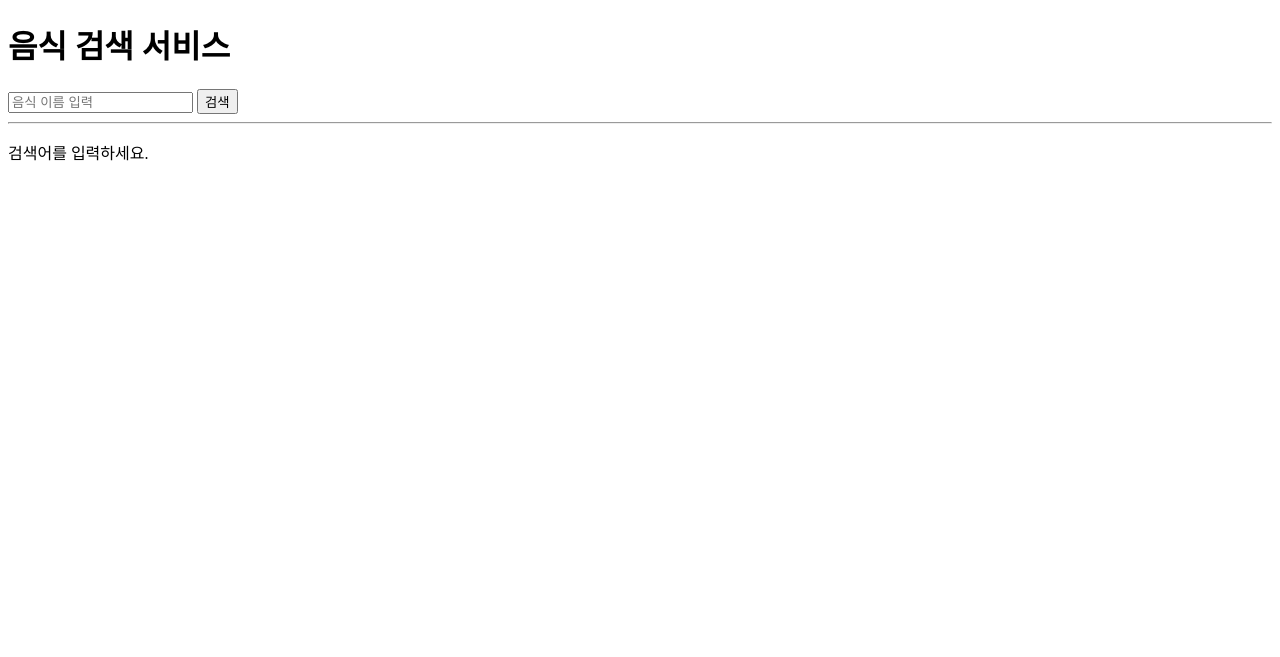
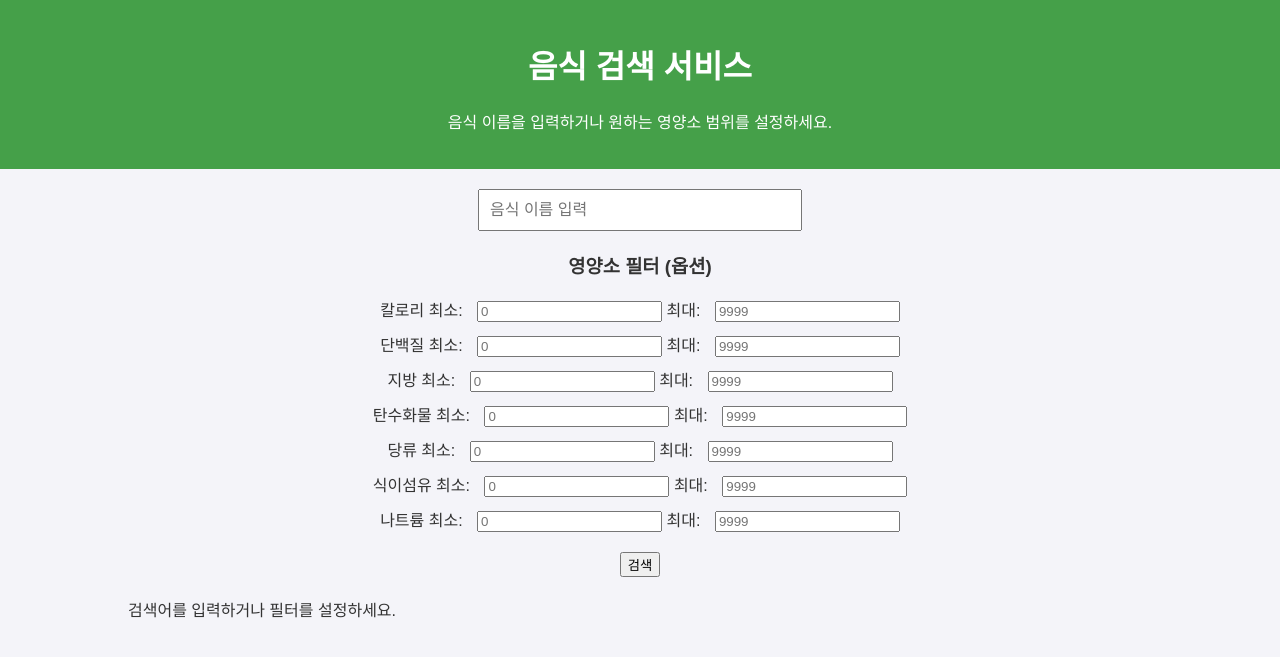
Before and after one commit to david8575/nutrition_chatbot, a Django app: page /search/ in a window 1280 px wide. Shown: the top 657 px of the page. Run offline with Django 4.2, Linux system fonts and the light colour scheme.

Commit message:
음식 검색 서비스 부분 ui 개선

```diff
--- a/nutrition_chatbot/chatbot/templates/search.html
+++ b/nutrition_chatbot/chatbot/templates/search.html
@@ -1,57 +1,111 @@
-<!-- templates/search.html -->
+{% load static %}
 <!DOCTYPE html>
 <html lang="ko">
 <head>
     <meta charset="UTF-8">
     <meta name="viewport" content="width=device-width, initial-scale=1.0">
     <title>음식 검색</title>
+    <link rel="stylesheet" href="{% static 'css/search.css' %}">
 </head>
 <body>
-    <h1>음식 검색 서비스</h1>
+    <header>
+        <h1>음식 검색 서비스</h1>
+        <p>음식 이름을 입력하거나 원하는 영양소 범위를 설정하세요.</p>
+    </header>
 
-    <!-- 검색 폼 -->
     <form method="get" action="{% url 'search_food' %}">
-        <input type="text" name="q" placeholder="음식 이름 입력" value="{{ query }}">
+        <div class="search-bar">
+            <input type="text" name="q" placeholder="음식 이름 입력" value="{{ query }}">
+        </div>
+
+        <div class="filters">
+            <h3>영양소 필터 (옵션)</h3>
+            <div class="filter-group">
+                <label>칼로리 최소:</label>
+                <input type="number" name="cal_min" placeholder="0">
+                <label>최대:</label>
+                <input type="number" name="cal_max" placeholder="9999">
+            </div>
+            <div class="filter-group">
+                <label>단백질 최소:</label>
+                <input type="number" name="protein_min" placeholder="0">
+                <label>최대:</label>
+                <input type="number" name="protein_max" placeholder="9999">
+            </div>
+            <div class="filter-group">
+                <label>지방 최소:</label>
+                <input type="number" name="fat_min" placeholder="0">
+                <label>최대:</label>
+                <input type="number" name="fat_max" placeholder="9999">
+            </div>
+            <div class="filter-group">
+                <label>탄수화물 최소:</label>
+                <input type="number" name="carbs_min" placeholder="0">
+                <label>최대:</label>
+                <input type="number" name="carbs_max" placeholder="9999">
+            </div>
+            <div class="filter-group">
+                <label>당류 최소:</label>
+                <input type="number" name="sugar_min" placeholder="0">
+                <label>최대:</label>
+                <input type="number" name="sugar_max" placeholder="9999">
+            </div>
+            <div class="filter-group">
+                <label>식이섬유 최소:</label>
+                <input type="number" name="fiber_min" placeholder="0">
+                <label>최대:</label>
+                <input type="number" name="fiber_max" placeholder="9999">
+            </div>
+            <div class="filter-group">
+                <label>나트륨 최소:</label>
+                <input type="number" name="sodium_min" placeholder="0">
+                <label>최대:</label>
+                <input type="number" name="sodium_max" placeholder="9999">
+            </div>
+        </div>
+
         <button type="submit">검색</button>
     </form>
 
-    <hr>
+    <div class="results">
+        {% if query or results %}
+            <h2>검색 결과:</h2>
+            {% if results %}
+                {% for item in results %}
+                    <div class="result-card" onclick="showDetails(item.food_code)">
+                        <p>
+                            <strong>{{ item.name }}</strong>: 칼로리 {{ item.energy }}kcal
+                        </p>
+                    </div>
+                {% endfor %}
 
-    <!-- 검색 결과 -->
-    {% if query %}
-        <h2>"{{ query }}" 검색 결과:</h2>
-        {% if results %}
-            <ul>
-                {% for item in results %}
-                    <li>
-                        <strong>{{ item.name }}</strong>
-                        <ul>
-                            <li>식품 코드: {{ item.food_code }}</li>
-                            <li>이름: {{ item.name }}</li>
-                            <li>카테고리: {{ item.category }}</li>
-                            <li>대표 식품명: {{ item.main_category }}</li>
-                            <li>영양성분 기준량: {{ item.nutrient_standard }}</li>
-                            <li>칼로리: {{ item.energy }} kcal</li>
-                            <li>단백질: {{ item.protein }} g</li>
-                            <li>지방: {{ item.fat }} g</li>
-                            <li>탄수화물: {{ item.carbs }} g</li>
-                            <li>당류: {{ item.sugar }} g</li>
-                            <li>식이섬유: {{ item.fiber }} g</li>
-                            <li>나트륨: {{ item.sodium }} mg</li>
-                            <li>콜레스테롤: {{ item.cholesterol }} mg</li>
-                            <li>포화지방산: {{ item.saturated_fat }} g</li>
-                            <li>트랜스지방산: {{ item.trans_fat }} g</li>
-                            <li>식품 중량: {{ item.weight }}</li>
-                        </ul>
+                <div class="pagination">
+                    {% if results.has_previous %}
+                        <a href="?q={{ query }}&page={{ results.previous_page_number }}">이전</a>
+                    {% endif %}
+                    <span>페이지 {{ results.number }} / {{ results.paginator.num_pages }}</span>
+                    {% if results.has_next %}
+                        <a href="?q={{ query }}&page={{ results.next_page_number }}">다음</a>
+                    {% endif %}
+                </div>
+            {% else %}
+                <p>조건에 맞는 결과가 없습니다.</p>
+            {% endif %}
+        {% else %}
+            <p>검색어를 입력하거나 필터를 설정하세요.</p>
+        {% endif %}
+    </div>
 
-                    </li>
-                {% endfor %}
-            </ul>
-        {% else %}
-            <p>검색 결과가 없습니다.</p>
-        {% endif %}
-    {% else %}
-        <p>검색어를 입력하세요.</p>
-    {% endif %}
+    <div id="modal" class="modal">
+        <div class="modal-content">
+            <span class="close" onclick="closeDetails()">&times;</span>
+            <div id="modal-details">
+
+            </div>
+        </div>
+    </div>
+
+
+    <script src="{% static 'js/search.js' %}"></script>
 </body>
 </html>
--- a/nutrition_chatbot/chatbot/views.py
+++ b/nutrition_chatbot/chatbot/views.py
@@ -1,9 +1,11 @@
-from django.shortcuts import render
+from django.shortcuts import render, get_list_or_404
 from .models import FoodItem
 from pinecone import Pinecone
 from sentence_transformers import SentenceTransformer
 import openai
 from django.conf import settings
+from django.http import JsonResponse
+from django.core.paginator import Paginator
 
 # Create your views here.
 
@@ -18,14 +20,94 @@ embedding_model = SentenceTransformer('jhgan/ko-sroberta-multitask')
 def homepage(request):
     return render(request, "homepage.html")
 
+
 def search_food(request):
-    query = request.GET.get("q", "")
-    results = []
+    query = request.GET.get("q", "").strip()
+
+    cal_min = request.GET.get("cal_min")
+    cal_max = request.GET.get("cal_max")
+    protein_min = request.GET.get("protein_min")
+    protein_max = request.GET.get("protein_max")
+    fat_min = request.GET.get("fat_min")
+    fat_max = request.GET.get("fat_max")
+    carbs_min = request.GET.get("carbs_min")
+    carbs_max = request.GET.get("carbs_max")
+    sugar_min = request.GET.get("sugar_min")
+    sugar_max = request.GET.get("sugar_max")
+    fiber_min = request.GET.get("fiber_min")
+    fiber_max = request.GET.get("fiber_max")
+    sodium_min = request.GET.get("sodium_min")
+    sodium_max = request.GET.get("sodium_max")
+
+    if not query and not any([cal_min, cal_max, protein_min, protein_max, fat_min, fat_max,
+                              carbs_min, carbs_max, sugar_min, sugar_max, fiber_min, fiber_max,
+                              sodium_min, sodium_max]):
+        return render(request, "search.html", {
+            "query": query,
+            "results": [],
+        })
+
+    results = FoodItem.objects.all()
 
     if query:
-        results = FoodItem.objects.filter(name__icontains=query)
+        results = results.filter(name__icontains=query)
 
-    return render(request, "search.html", {"query": query, "results": results})
+    if cal_min:
+        results = results.filter(energy__gte=float(cal_min))
+    if cal_max:
+        results = results.filter(energy__lte=float(cal_max))
+    if protein_min:
+        results = results.filter(protein__gte=float(protein_min))
+    if protein_max:
+        results = results.filter(protein__lte=float(protein_max))
+    if fat_min:
+        results = results.filter(fat__gte=float(fat_min))
+    if fat_max:
+        results = results.filter(fat__lte=float(fat_max))
+    if carbs_min:
+        results = results.filter(carbs__gte=float(carbs_min))
+    if carbs_max:
+        results = results.filter(carbs__lte=float(carbs_max))
+    if sugar_min:
+        results = results.filter(sugar__gte=float(sugar_min))
+    if sugar_max:
+        results = results.filter(sugar__lte=float(sugar_max))
+    if fiber_min:
+        results = results.filter(fiber__gte=float(fiber_min))
+    if fiber_max:
+        results = results.filter(fiber__lte=float(fiber_max))
+    if sodium_min:
+        results = results.filter(sodium__gte=float(sodium_min))
+    if sodium_max:
+        results = results.filter(sodium__lte=float(sodium_max))
+
+    paginator = Paginator(results, 10)
+    page_number = request.GET.get("page")
+    page_obj = paginator.get_page(page_number)
+
+    return render(request, "search.html", {
+        "query": query,
+        "results": page_obj,
+    })
+
+def food_detail_json(request, food_code):
+    food = get_list_or_404(FoodItem, id=food_code)
+
+    return JsonResponse({
+        "name": food.name,
+        "category": food.category,
+        "main_category": food.main_category,
+        "nutrient_standard": food.nutrient_standard,
+        "energy": food.energy,
+        "protein": food.protein,
+        "fat": food.fat,
+        "carbs": food.carbs,
+        "sugar": food.sugar,
+        "fiber": food.fiber,
+        "sodium": food.sodium,
+        "cholesterol": food.cholesterol,
+        "saturated_fat": food.saturated_fat,
+    })
 
 def recommend_food(request):
     query = request.GET.get("q", "")
--- a/nutrition_chatbot/nutrition_chatbot/settings.py
+++ b/nutrition_chatbot/nutrition_chatbot/settings.py
@@ -118,6 +118,8 @@ USE_TZ = True
 # Static files (CSS, JavaScript, Images)
 # https://docs.djangoproject.com/en/4.2/howto/static-files/
 
+BASE_DIR = Path(__file__).resolve().parent.parent
+
 STATIC_URL = '/static/'
 STATICFILES_DIRS = [BASE_DIR / "static"]
 
--- a/nutrition_chatbot/nutrition_chatbot/urls.py
+++ b/nutrition_chatbot/nutrition_chatbot/urls.py
@@ -22,5 +22,6 @@ urlpatterns = [
     path('admin/', admin.site.urls),
     path('', views.homepage, name='homepage'),
     path('search/', views.search_food, name='search_food'),
-    path('recommend/',views.recommend_food, name="recommend_food")
+    path('recommend/',views.recommend_food, name="recommend_food"),
+    path('food/<int:food_id>/', views.food_detail_json, name='food_detail_json'),
 ]
--- /dev/null
+++ b/nutrition_chatbot/static/css/search.css
@@ -0,0 +1,126 @@
+body {
+    font-family: Arial, sans-serif;
+    margin: 0;
+    padding: 0;
+    background-color: #f4f4f9;
+    color: #333;
+}
+
+header {
+    background-color: #45a049;
+    color: white;
+    text-align: center;
+    padding: 20px;
+}
+
+form {
+    margin: 20px;
+    text-align: center;
+}
+
+.search-bar input {
+    width: 300px;
+    padding: 10px;
+    font-size: 1rem;
+}
+
+.filters {
+    text-align: center;
+    margin: 20px;
+}
+
+.filter-group {
+    margin: 10px;
+}
+
+.filter-group label {
+    margin-right: 10px;
+}
+
+.results {
+    margin: 20px auto;
+    width: 80%;
+    text-align: left;
+}
+
+.result-card {
+    background-color: white;
+    border: 1px solid #ddd;
+    border-radius: 5px;
+    padding: 15px;
+    margin-bottom: 15px;
+    box-shadow: 0 2px 5px rgba(0, 0, 0, 0.1);
+}
+
+/* 팝업 모달 기본 스타일 */
+.modal {
+    display: none;
+    position: fixed;
+    z-index: 1000;
+    left: 0;
+    top: 0;
+    width: 100%;
+    height: 100%;
+    overflow: auto;
+    background-color: rgba(0, 0, 0, 0.5);
+}
+
+.modal-content {
+    background-color: white;
+    margin: 10% auto;
+    padding: 20px;
+    border: 1px solid #888;
+    width: 50%;
+    border-radius: 10px;
+}
+
+.modal-content h2 {
+    margin-top: 0;
+}
+
+.modal-content ul {
+    list-style-type: none;
+    padding: 0;
+}
+
+.modal-content li {
+    margin: 5px 0;
+}
+
+.close {
+    color: #aaa;
+    float: right;
+    font-size: 28px;
+    font-weight: bold;
+    cursor: pointer;
+}
+
+.close:hover,
+.close:focus {
+    color: black;
+    text-decoration: none;
+}
+
+.pagination {
+    text-align: center;
+    margin-top: 20px;
+}
+
+.pagination a {
+    margin: 0 5px;
+    text-decoration: none;
+    padding: 5px 10px;
+    border: 1px solid #ddd;
+    color: #007bff;
+    border-radius: 5px;
+}
+
+.pagination a:hover {
+    background-color: #f0f0f0;
+}
+
+.pagination span {
+    margin: 0 5px;
+    padding: 5px 10px;
+    color: #555;
+}
--- /dev/null
+++ b/nutrition_chatbot/static/js/search.js
@@ -0,0 +1,38 @@
+function showDetails(foodId) {
+    const modal = document.getElementById("modal");
+    modal.style.display = "block";
+    const modalDetails = document.getElementById("modal-details");
+
+    fetch(`/food/${foodId}/`)
+        .then(response => response.json())
+        .then(data => {
+            modalDetails.innerHTML = `
+                <h2>${data.name}</h2>
+                <ul>
+                    <li><strong>카테고리:</strong> ${data.category}</li>
+                    <li><strong>대표 식품명:</strong> ${data.main_category}</li>
+                    <li><strong>영양성분 기준량:</strong> ${data.nutrient_standard}</li>
+                    <li><strong>칼로리:</strong> ${data.energy} kcal</li>
+                    <li><strong>단백질:</strong> ${data.protein} g</li>
+                    <li><strong>지방:</strong> ${data.fat} g</li>
+                    <li><strong>탄수화물:</strong> ${data.carbs} g</li>
+                    <li><strong>당류:</strong> ${data.sugar} g</li>
+                    <li><strong>식이섬유:</strong> ${data.fiber} g</li>
+                    <li><strong>나트륨:</strong> ${data.sodium} mg</li>
+                    <li><strong>콜레스테롤:</strong> ${data.cholesterol} mg</li>
+                    <li><strong>포화지방산:</strong> ${data.saturated_fat} g</li>
+                    <li><strong>트랜스지방산:</strong> ${data.trans_fat} g</li>
+                    <li><strong>중량:</strong> ${data.weight}</li>
+                </ul>
+            `;
+            modal.style.display = "block";
+        })
+        .catch(error => {
+            console.error("세부 정보를 가져오는 중 오류 발생:", error);
+        });
+}
+
+function closeDetails() {
+    const modal = document.getElementById("modal");
+    modal.style.display = "none";
+}
```
Also changed, not shown: nutrition_chatbot/chatbot/templates/homepage.html (+9 -4 lines), nutrition_chatbot/chatbot/templates/static/css/style.css (deleted, +0 -41 lines), nutrition_chatbot/static/css/homepage.css (added, +62 -0 lines), nutrition_chatbot/static/js/homepage.js (renamed from nutrition_chatbot/chatbot/templates/static/js/script.js), 4 other files.
